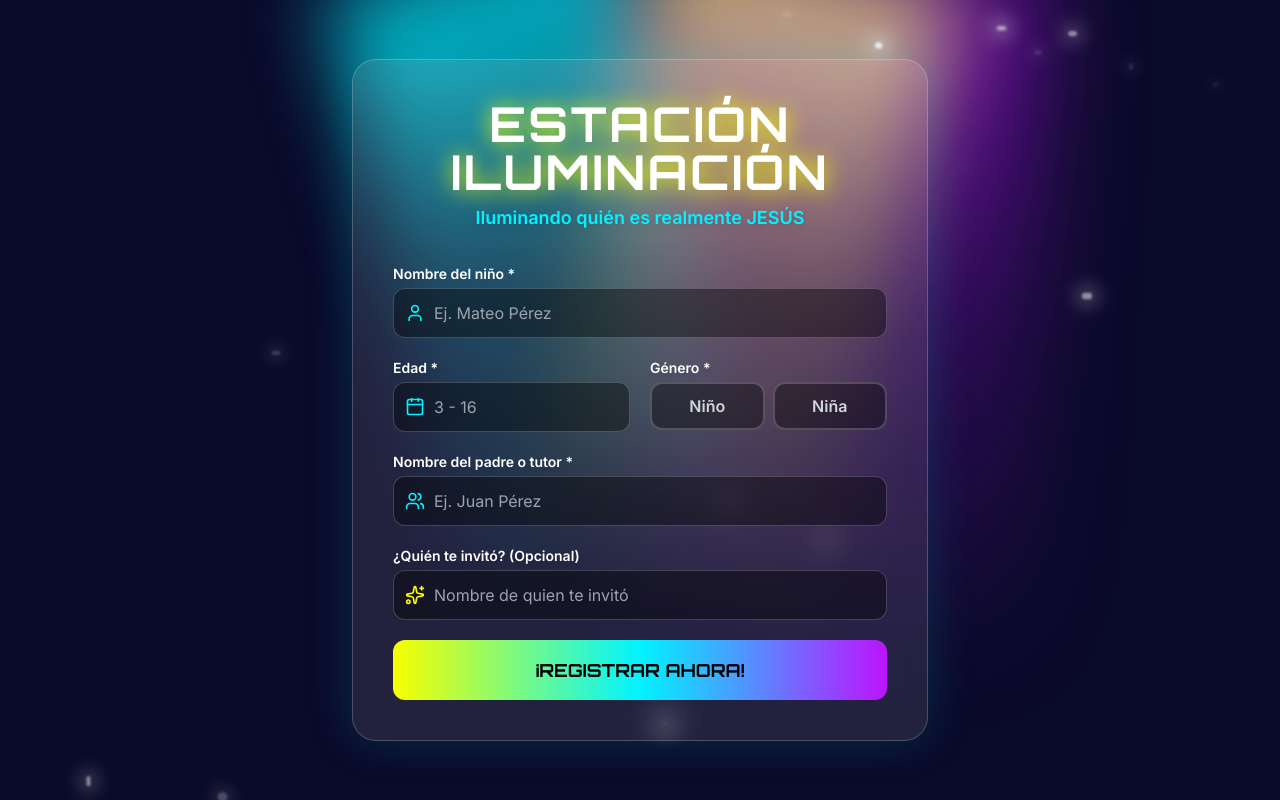
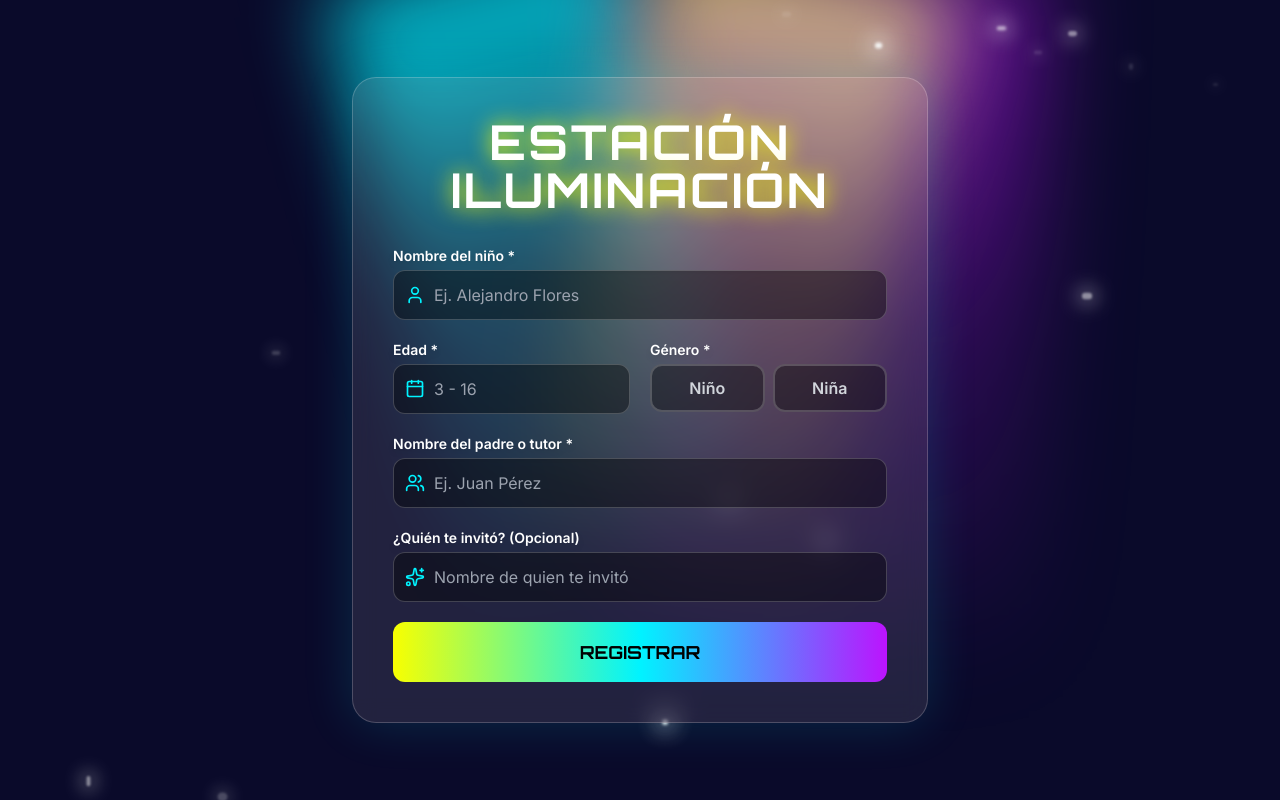
Before and after one commit to wolfiito/ebv-estacion-iluminacion, a React (Vite) app: page / in a window 1280 px wide. Built offline with nearby package versions, Linux system fonts and the light colour scheme.

Commit message:
config pdf

```diff
--- a/src/pages/Registration.tsx
+++ b/src/pages/Registration.tsx
@@ -100,9 +100,6 @@ export default function Registration() {
               ESTACIÓN <br className="md:hidden" />ILUMINACIÓN
             </h1>
           </motion.div>
-          <p className="text-neon-cyan font-inter font-semibold mt-2 text-lg drop-shadow-md">
-           Iluminando quién es realmente JESÚS
-          </p>
         </div>
 
         {/* NUEVO: Mensaje de error general de la Base de Datos */}
@@ -131,7 +128,7 @@ export default function Registration() {
               <input
                 {...register('childName')}
                 type="text"
-                placeholder="Ej. Mateo Pérez"
+                placeholder="Ej. Alejandro Flores"
                 className="w-full bg-black/40 border border-white/20 rounded-xl py-3 pl-10 pr-4 text-white placeholder-gray-400 focus:outline-none focus:border-neon-cyan focus:ring-2 focus:ring-neon-cyan/50 transition-all shadow-inner"
               />
             </div>
@@ -162,8 +159,7 @@ export default function Registration() {
                 <button
                   type="button"
                   onClick={() => setValue('gender', 'niño', { shouldValidate: true })}
-                  className={`flex-1 rounded-xl border-2 font-bold transition-all ${
-                    selectedGender === 'niño'
+                  className={`flex-1 rounded-xl border-2 font-bold transition-all ${selectedGender === 'niño'
                       ? 'bg-neon-cyan/40 border-neon-cyan text-white shadow-[0_0_15px_rgba(0,243,255,0.6)]'
                       : 'bg-black/40 border-white/20 text-gray-300 hover:border-white/40'
                     }`}
@@ -173,8 +169,7 @@ export default function Registration() {
                 <button
                   type="button"
                   onClick={() => setValue('gender', 'niña', { shouldValidate: true })}
-                  className={`flex-1 rounded-xl border-2 font-bold transition-all ${
-                    selectedGender === 'niña'
+                  className={`flex-1 rounded-xl border-2 font-bold transition-all ${selectedGender === 'niña'
                       ? 'bg-neon-purple/40 border-neon-purple text-white shadow-[0_0_15px_rgba(188,19,254,0.6)]'
                       : 'bg-black/40 border-white/20 text-gray-300 hover:border-white/40'
                     }`}
@@ -208,7 +203,7 @@ export default function Registration() {
             <label className="block text-sm text-white font-semibold mb-1 drop-shadow-md">¿Quién te invitó? (Opcional)</label>
             <div className="relative">
               <div className="absolute inset-y-0 left-0 pl-3 flex items-center pointer-events-none">
-                <Sparkles className="h-5 w-5 text-neon-yellow" />
+                <Sparkles className="h-5 w-5 text-neon-cyan" />
               </div>
               <input
                 {...register('invitedBy')}
@@ -232,7 +227,7 @@ export default function Registration() {
               <span className="animate-pulse">GUARDANDO REGISTRO...</span>
             ) : (
               <>
-                <span>¡REGISTRAR AHORA!</span>
+                <span>REGISTRAR</span>
               </>
             )}
           </motion.button>
```
Lines whose indentation alone changed are shown as unchanged.
